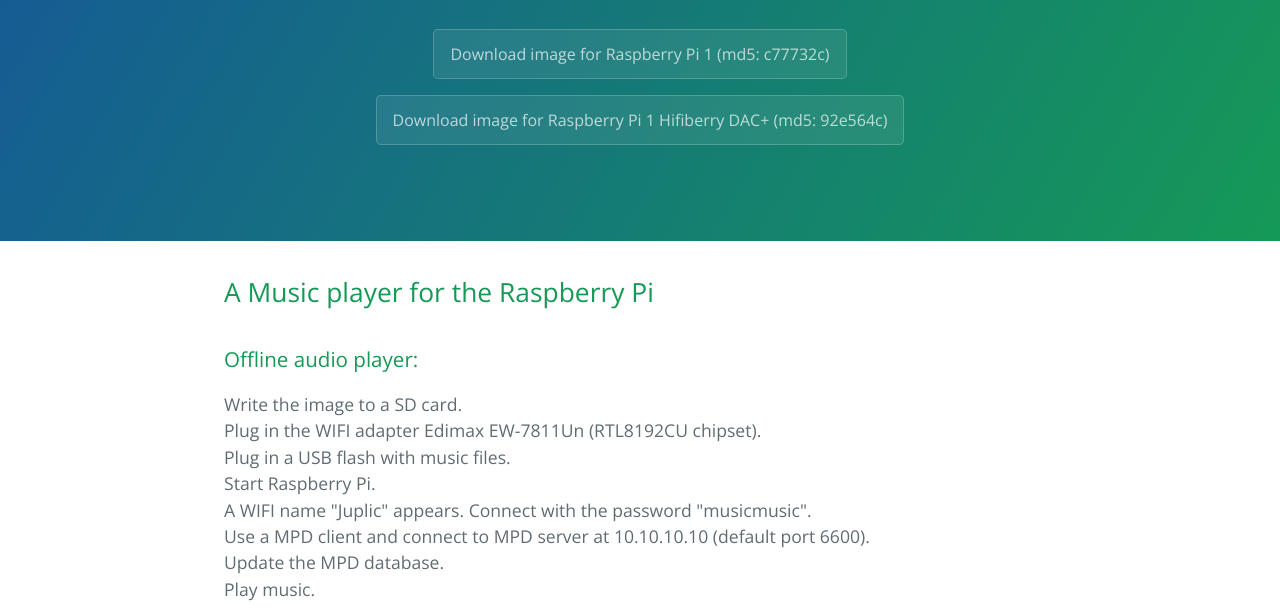
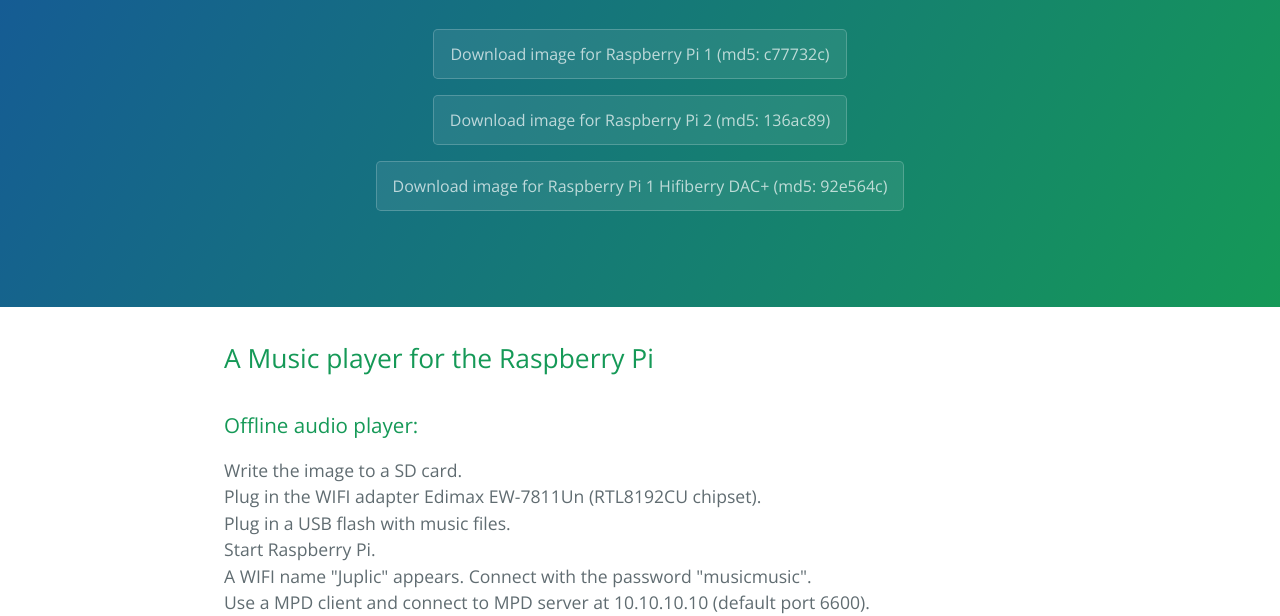
Before and after one commit to syntheticpp/juplic, a plain HTML site: page index.html in a window 1280 px wide. Shown: the part 208-824 px from the top of the page. Drawn offline with nearby package versions, Linux system fonts and the light colour scheme.

Commit message:
add link to RPi2 download

```diff
--- a/index.html
+++ b/index.html
@@ -14,7 +14,8 @@
       <h1 class="project-name">Juplic</h1>
       <h2 class="project-tagline">Just Play Music</h2>
       <a href="http://sourceforge.net/projects/juplic/files/Juplic-v0.4.zip" class="btn">Download image for Raspberry Pi 1 (md5: c77732c)</a></br>
-      <a href="http://sourceforge.net/projects/juplic/files/Juplic-v0.4-HifiBerry-DAC+.zip" class="btn">Download image for Raspberry Pi 1 Hifiberry DAC+ (md5: 92e564c)</a>
+      <a href="http://sourceforge.net/projects/juplic/files/Juplic-v0.4-RPi2.zip" class="btn">Download image for Raspberry Pi 2 (md5: 136ac89)</a></br>
+      <a href="http://sourceforge.net/projects/juplic/files/Juplic-v0.4-HifiBerry-DAC+.zip" class="btn">Download image for Raspberry Pi 1 Hifiberry DAC+ (md5: 92e564c)</a></br>
     </section>
 
     <section class="main-content">
```
